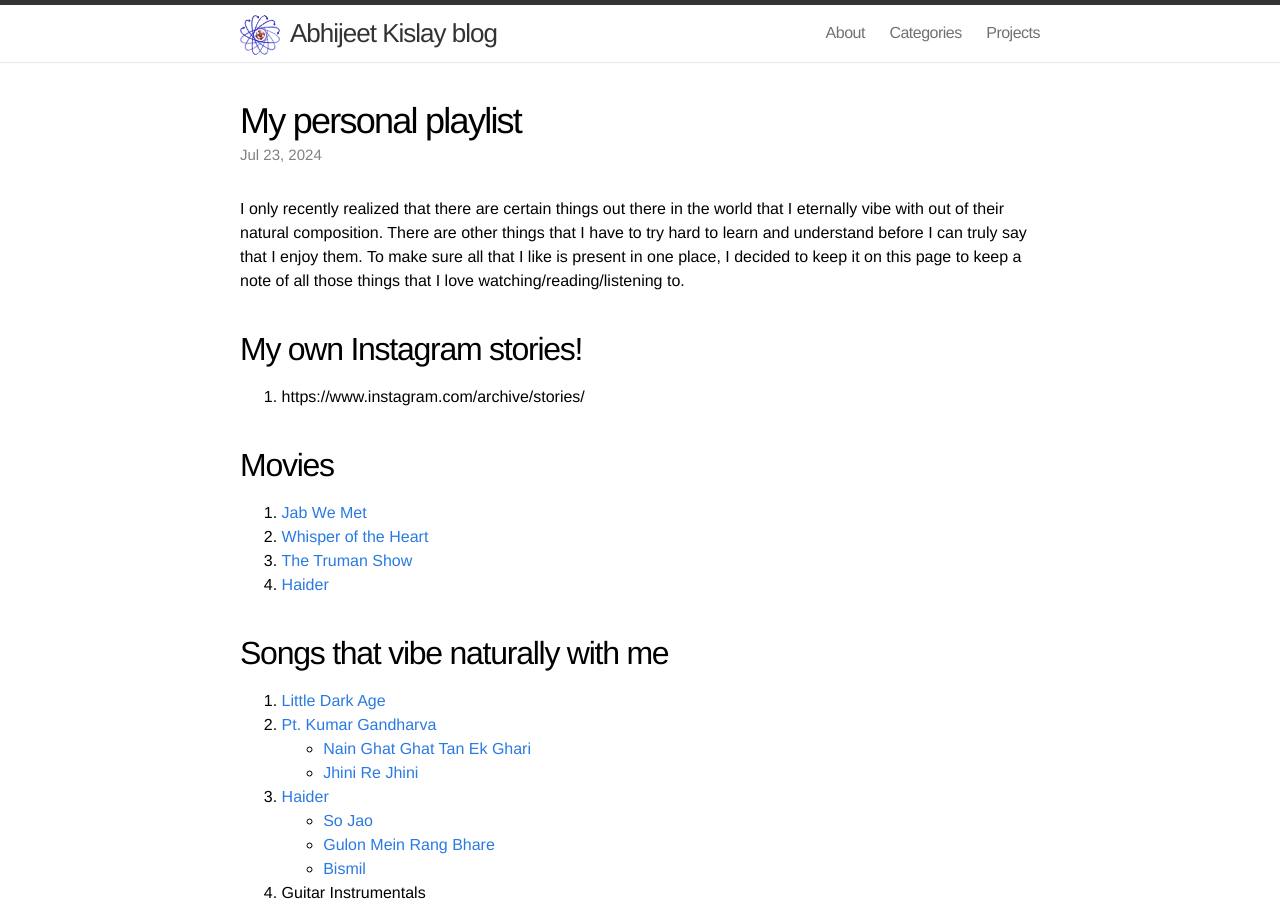
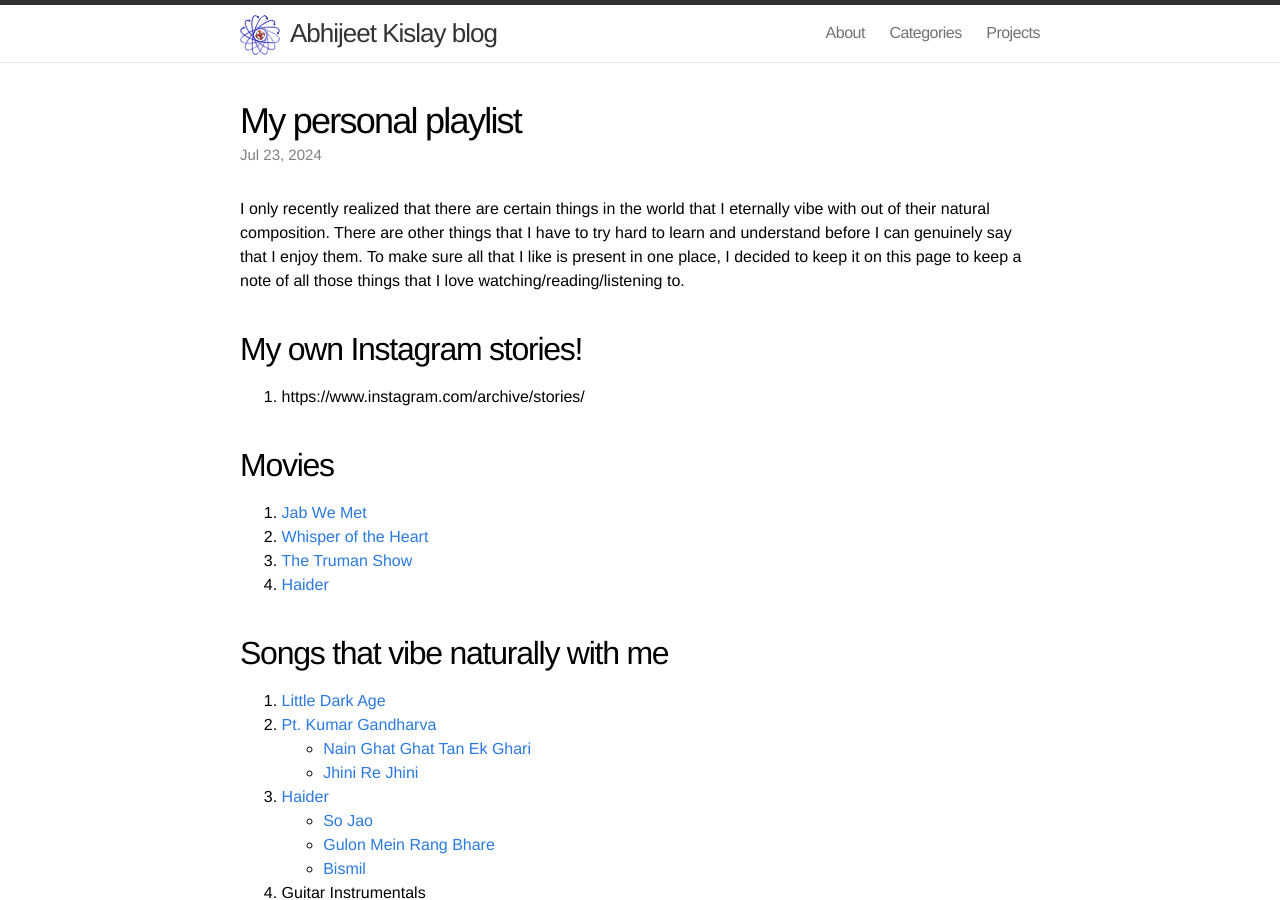
Before and after one commit to kislayabhi/kislayabhi.github.io, a Jekyll site: the page built from _posts/2024-7-23-My-personal-playlist.md, in a window 1280 px wide and 900 px high. Built offline with Jekyll 4.4.1, drawn with Linux system fonts in a browser that asks for light colours; comment, search, counter and statistics services are not loaded; some of the changed text lies outside the part shown.

Commit message:
Update 2024-7-23-My-personal-playlist.md

```diff
--- a/_posts/2024-7-23-My-personal-playlist.md
+++ b/_posts/2024-7-23-My-personal-playlist.md
@@ -7,7 +7,7 @@ categories:
 - Life Philosophy
 ---
 
-I only recently realized that there are certain things out there in the world that I eternally vibe with out of their natural composition. There are other things that I have to try hard to learn and understand before I can truly say that I enjoy them. To make sure all that I like is present in one place, I decided to keep it on this page to keep a note of all those things that I love watching/reading/listening to.
+I only recently realized that there are certain things in the world that I eternally vibe with out of their natural composition. There are other things that I have to try hard to learn and understand before I can genuinely say that I enjoy them. To make sure all that I like is present in one place, I decided to keep it on this page to keep a note of all those things that I love watching/reading/listening to.
 
 ## My own Instagram stories!
 1. https://www.instagram.com/archive/stories/
@@ -79,7 +79,7 @@ I only recently realized that there are certain things out there in the world th
 *  [Gita by Nochur](https://voiceofrishis.myshopify.com/products/srimad-bhagavad-gita-elixir-of-eternal-wisdom-paperback)
      * [Universal Message of Gita by Ranganathananda](https://www.goodreads.com/book/show/1203062.Universal_Message_of_the_Bhagavad_Gita_Vol_1?from_search=true&from_srp=true&qid=d4jh3Lk9LY&rank=1)
 *  [Write to Learn by William Zinsser](https://goodreads.com/book/show/585474.Writing_to_Learn)
-     * [The lives of a cell by Lewis Thomas](https://www.goodreads.com/book/show/294368.The_Lives_of_a_Cell?from_search=true&from_srp=true&qid=11e2221lE7&rank=1)
+     * [The Lives of a Cell by Lewis Thomas](https://www.goodreads.com/book/show/294368.The_Lives_of_a_Cell?from_search=true&from_srp=true&qid=11e2221lE7&rank=1)
 
 ## Currently Reading - Articles
 1. [Chanakya and Machiavelli](https://swarajyamag.com/featured/chanakya-and-machiavelli-two-realists-in-comparison)
```
Also changed, not shown: other parts of _posts/2024-7-23-My-personal-playlist.md (+7 -4 lines).
